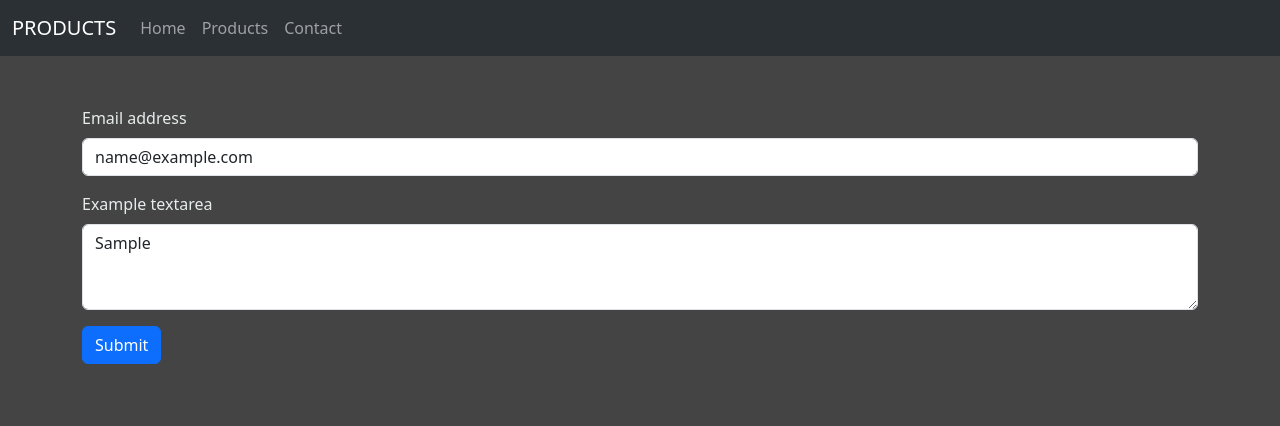
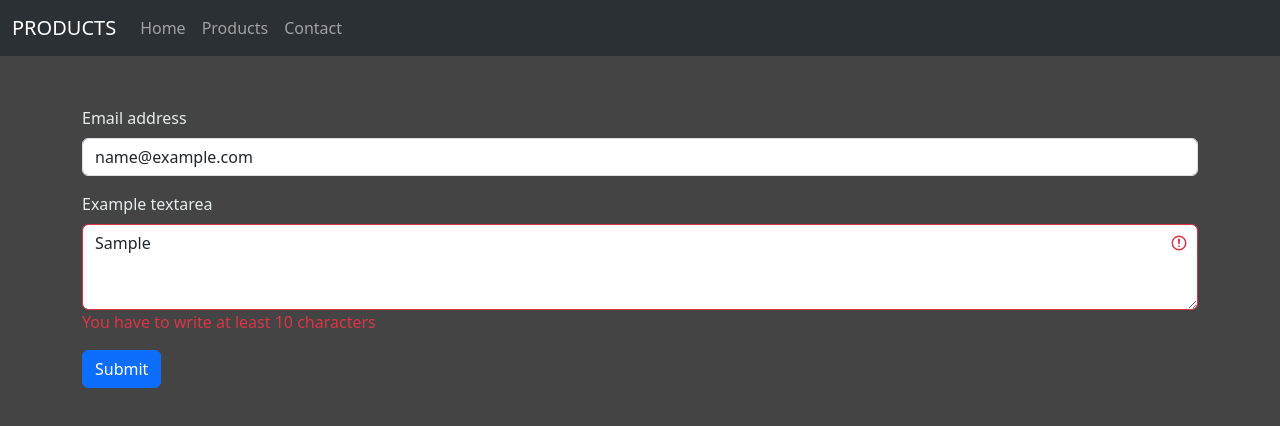
Before and after one commit to FacundoJoaquinGil/landingPage-Angular, an Angular app: page /contact in a window 1280 px wide. Both pictures are taken after typing "name@example.com", "Sample" into the empty fields and a click on the button "Submit". Shown: the top 426 px of the page. Built offline with nearby package versions, Linux system fonts and the light colour scheme.

Commit message:
Contact form with riquired fields

```diff
--- a/src/app/pages/contact/contact.component.html
+++ b/src/app/pages/contact/contact.component.html
@@ -3,12 +3,31 @@
 
       <div class="mb-3">
         <label for="exampleFormControlInput1" class="form-label" >Email address</label>
-        <input type="email" class="form-control" id="exampleFormControlInput1" placeholder="name@example.com" formControlName="email">
+        <input type="email" class="form-control"
+        id="exampleFormControlInput1"
+        placeholder="name@example.com"
+        [ngClass]="{'is-invalid': hasErrors('email', 'required') || hasErrors('email', 'email')}"
+        formControlName="email">
+        @if (hasErrors('email', 'required')) {
+          <span class="text-danger">You have to complete this field</span>
+        }
+        @if (hasErrors('email', 'email')) {
+          <span class="text-danger">Incorrect email format</span>
+        }
       </div>
 
       <div class="mb-3">
         <label for="exampleFormControlTextarea1" class="form-label">Example textarea</label>
-        <textarea class="form-control" id="exampleFormControlTextarea1" rows="3" formControlName="message"></textarea>
+        <textarea class="form-control"
+        id="exampleFormControlTextarea1"
+        rows="3"
+        [ngClass]="{'is-invalid': hasErrors('message', 'required') || hasErrors('message', 'minlength')}"
+        formControlName="message"></textarea>
+        @if (hasErrors('message', 'required')) {
+          <span class="text-danger">You have to complete this field</span>        }
+        @if (hasErrors('message', 'minlength')) {
+          <span class="text-danger">You have to write at least 10 characters</span>
+        }
       </div>
 
       <div class="col-12">
--- a/src/app/pages/contact/contact.component.ts
+++ b/src/app/pages/contact/contact.component.ts
@@ -1,10 +1,10 @@
-import { CommonModule } from '@angular/common';
+import { CommonModule, NgClass } from '@angular/common';
 import { Component, OnInit } from '@angular/core';
 import { FormBuilder, FormGroup, ReactiveFormsModule, Validators } from '@angular/forms';
 
 @Component({
   selector: 'app-contact',
-  imports: [ReactiveFormsModule, CommonModule],
+  imports: [ReactiveFormsModule, CommonModule, NgClass],
   templateUrl: './contact.component.html',
   styleUrl: './contact.component.css'
 })
@@ -28,4 +28,8 @@ export class ContactComponent implements OnInit {
   ngOnInit(): void {
 
   }
+
+  hasErrors(field: string, typeError: string) {
+    return this.contactForm.get(field)?.hasError(typeError) && this.contactForm.get(field)?.touched;
+  }
 }
```
